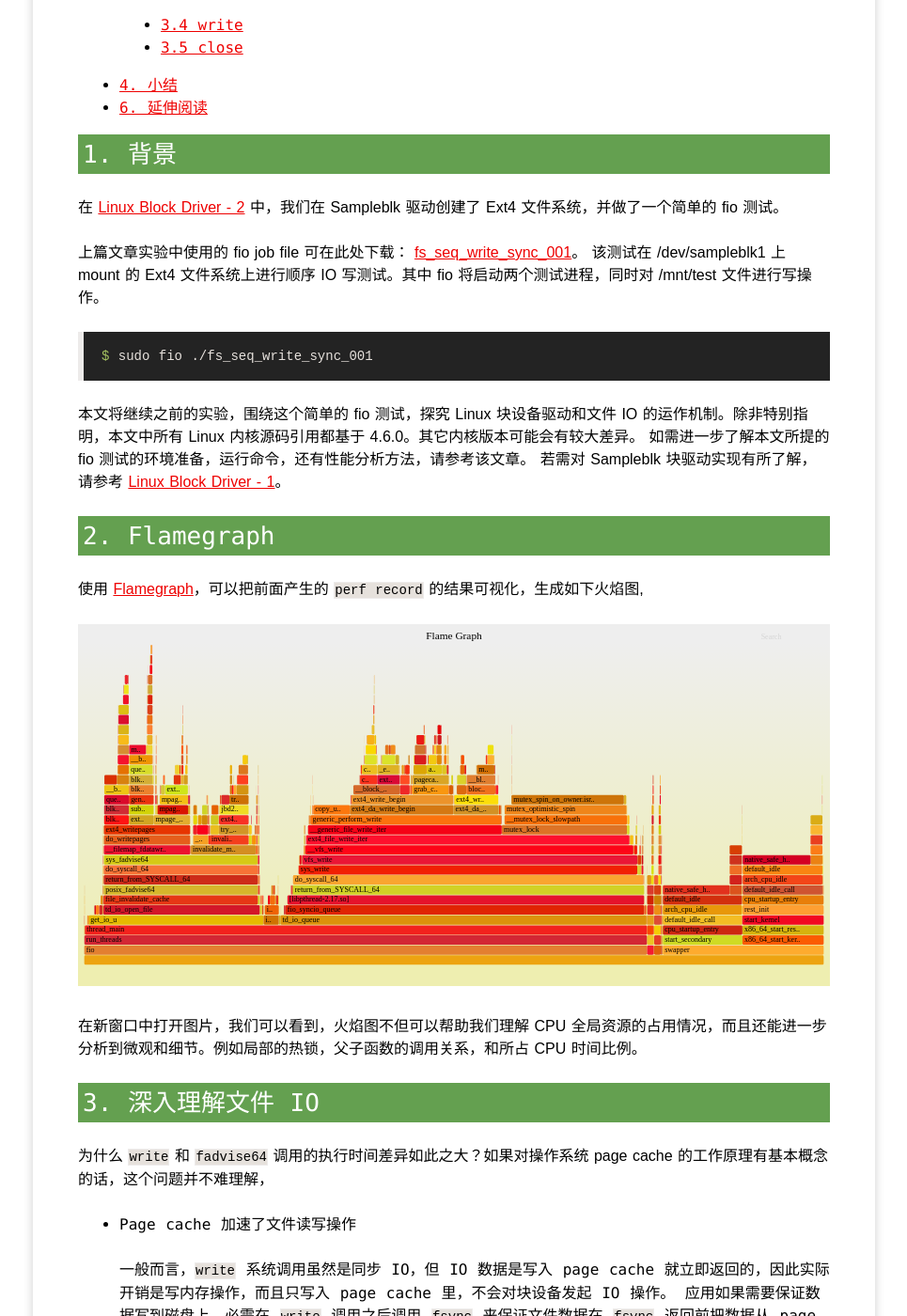
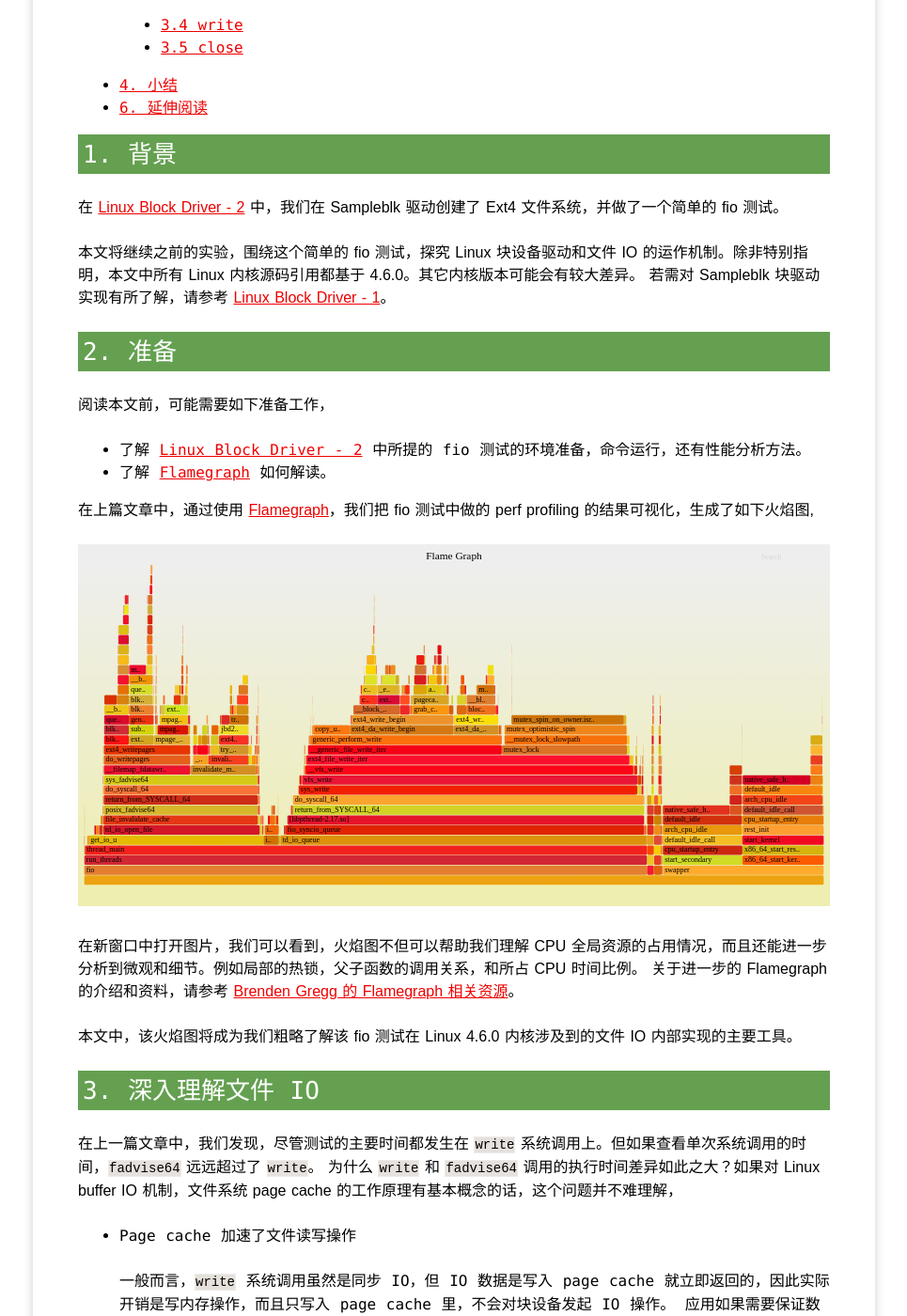
Before and after one commit to yangoliver/yangoliver.github.io, a Jekyll site: the page built from _posts/2016/2016-08-16-linux-block-driver-basic-3.md, in a window 1280 px wide and 1400 px high, scrolled down 619 px. Shown: the whole window at 94% size, without its empty margins (157-1122 px from the left). Built offline with Jekyll 4.4.1, drawn with Linux system fonts in a browser that asks for light colours; comment, search, counter and statistics services are not loaded; some of the changed text lies outside the part shown.

Commit message:
draft: cleanup the beginning

```diff
--- a/_posts/2016/2016-08-16-linux-block-driver-basic-3.md
+++ b/_posts/2016/2016-08-16-linux-block-driver-basic-3.md
@@ -17,26 +17,29 @@ tags: [driver, perf, crash, trace, file system, kernel, linux, storage]
 
 在 [Linux Block Driver - 2](http://oliveryang.net/2016/07/linux-block-driver-basic-2/) 中，我们在 Sampleblk 驱动创建了 Ext4 文件系统，并做了一个简单的 fio 测试。
 
-上篇文章实验中使用的 fio job file 可在此处下载： [fs_seq_write_sync_001](https://github.com/yangoliver/lktm/blob/master/drivers/block/sampleblk/labs/lab1/fs_seq_write_sync_001)。
-该测试在 /dev/sampleblk1 上 mount 的 Ext4 文件系统上进行顺序 IO 写测试。其中 fio 将启动两个测试进程，同时对 /mnt/test 文件进行写操作。
-
-	$ sudo fio ./fs_seq_write_sync_001
-
 本文将继续之前的实验，围绕这个简单的 fio 测试，探究 Linux 块设备驱动和文件 IO 的运作机制。除非特别指明，本文中所有 Linux 内核源码引用都基于 4.6.0。其它内核版本可能会有较大差异。
-如需进一步了解本文所提的 fio 测试的环境准备，运行命令，还有性能分析方法，请参考该文章。
 若需对 Sampleblk 块驱动实现有所了解，请参考 [Linux Block Driver - 1](http://oliveryang.net/2016/04/linux-block-driver-basic-1)。
 
-## 2. Flamegraph
+## 2. 准备
 
-使用 [Flamegraph](https://github.com/brendangregg/FlameGraph)，可以把前面产生的 `perf record` 的结果可视化，生成如下火焰图,
+阅读本文前，可能需要如下准备工作，
+
+- 了解 [Linux Block Driver - 2](http://oliveryang.net/2016/07/linux-block-driver-basic-2/) 中所提的 fio 测试的环境准备，命令运行，还有性能分析方法。
+- 了解 [Flamegraph](https://github.com/brendangregg/FlameGraph) 如何解读。
+
+在上篇文章中，通过使用 [Flamegraph](https://github.com/brendangregg/FlameGraph)，我们把 fio 测试中做的 perf profiling 的结果可视化，生成了如下火焰图,
 
 <img src="/media/images/2016/flamegraph_on_cpu_perf_fs_seq_write_sync_001.svg" width="100%" height="100%" />
 
 在新窗口中打开图片，我们可以看到，火焰图不但可以帮助我们理解 CPU 全局资源的占用情况，而且还能进一步分析到微观和细节。例如局部的热锁，父子函数的调用关系，和所占 CPU 时间比例。
+关于进一步的 Flamegraph 的介绍和资料，请参考 [Brenden Gregg 的 Flamegraph 相关资源](http://www.brendangregg.com/flamegraphs.html)。
+
+本文中，该火焰图将成为我们粗略了解该 fio 测试在 Linux 4.6.0 内核涉及到的文件 IO 内部实现的主要工具。
 
 ## 3. 深入理解文件 IO
 
-为什么 `write` 和 `fadvise64` 调用的执行时间差异如此之大？如果对操作系统 page cache 的工作原理有基本概念的话，这个问题并不难理解，
+在上一篇文章中，我们发现，尽管测试的主要时间都发生在 `write` 系统调用上。但如果查看单次系统调用的时间，`fadvise64` 远远超过了 `write`。
+为什么 `write` 和 `fadvise64` 调用的执行时间差异如此之大？如果对 Linux buffer IO 机制，文件系统 page cache 的工作原理有基本概念的话，这个问题并不难理解，
 
 - Page cache 加速了文件读写操作
 
@@ -285,6 +288,7 @@ TBD
 * [Linux Block Driver - 2](http://oliveryang.net/2016/07/linux-block-driver-basic-2/)
 * [Linux Perf Tools Tips](http://oliveryang.net/2016/07/linux-perf-tools-tips/)
 * [Using Linux Trace Tools - for diagnosis, analysis, learning and fun](https://github.com/yangoliver/mydoc/blob/master/share/linux_trace_tools.pdf)
+* [Flamegraph 相关资源](http://www.brendangregg.com/flamegraphs.html)
 * [Ftrace: The hidden light switch](http://lwn.net/Articles/608497)
 * [Device Drivers, Third Edition](http://lwn.net/Kernel/LDD3)
 * [Ftrace: Function Tracer](https://github.com/torvalds/linux/blob/master/Documentation/trace/ftrace.txt)
```
Also changed, not shown: other parts of _posts/2016/2016-08-16-linux-block-driver-basic-3.md (+1 -1 lines).
